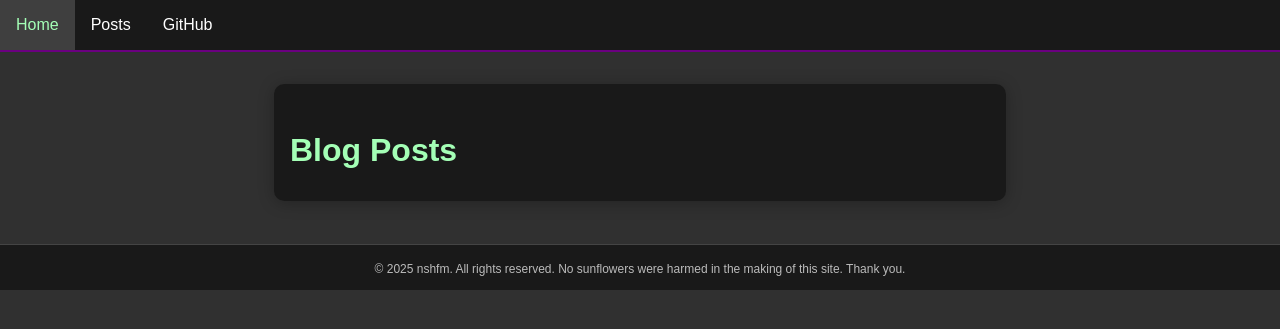
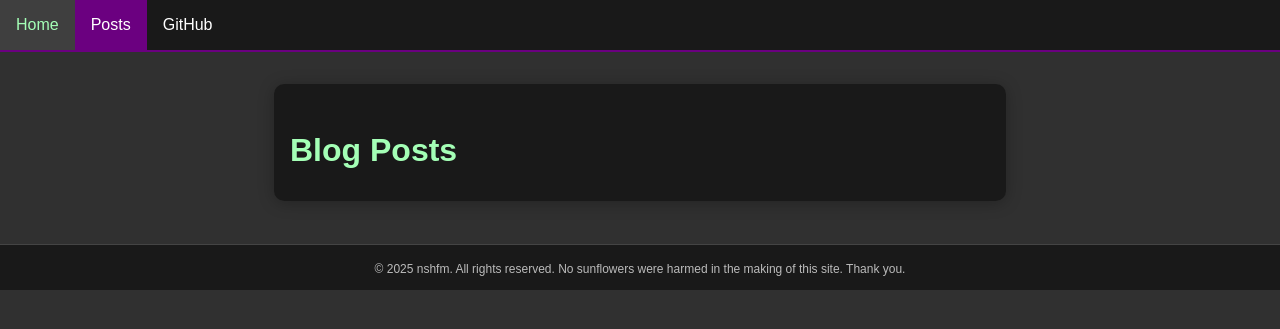
Before and after one commit to nshfm/site, a Jekyll site: the page built from posts/index.html, in a window 1280 px wide. Shown: the top 329 px of the page. Built offline with Jekyll 4.4.1, drawn with Linux system fonts in a browser that asks for light colours.

Commit message:
Update default.html

```diff
--- a/_layouts/default.html
+++ b/_layouts/default.html
@@ -10,7 +10,7 @@
   <header>
     <nav>
       <a href="/index.html"{% if page.url == '/' or page.url contains 'index.html' %} class="nav-active"{% endif %}>Home</a>
-      <a href="/posts/"{% if page.url contains '/_posts/' %} class="nav-active"{% endif %}>Posts</a>
+      <a href="/posts/"{% if page.url contains '/posts/' %} class="nav-active"{% endif %}>Posts</a>
       <a href="https://github.com/nshfm">GitHub</a>
     </nav>
   </header>
```
